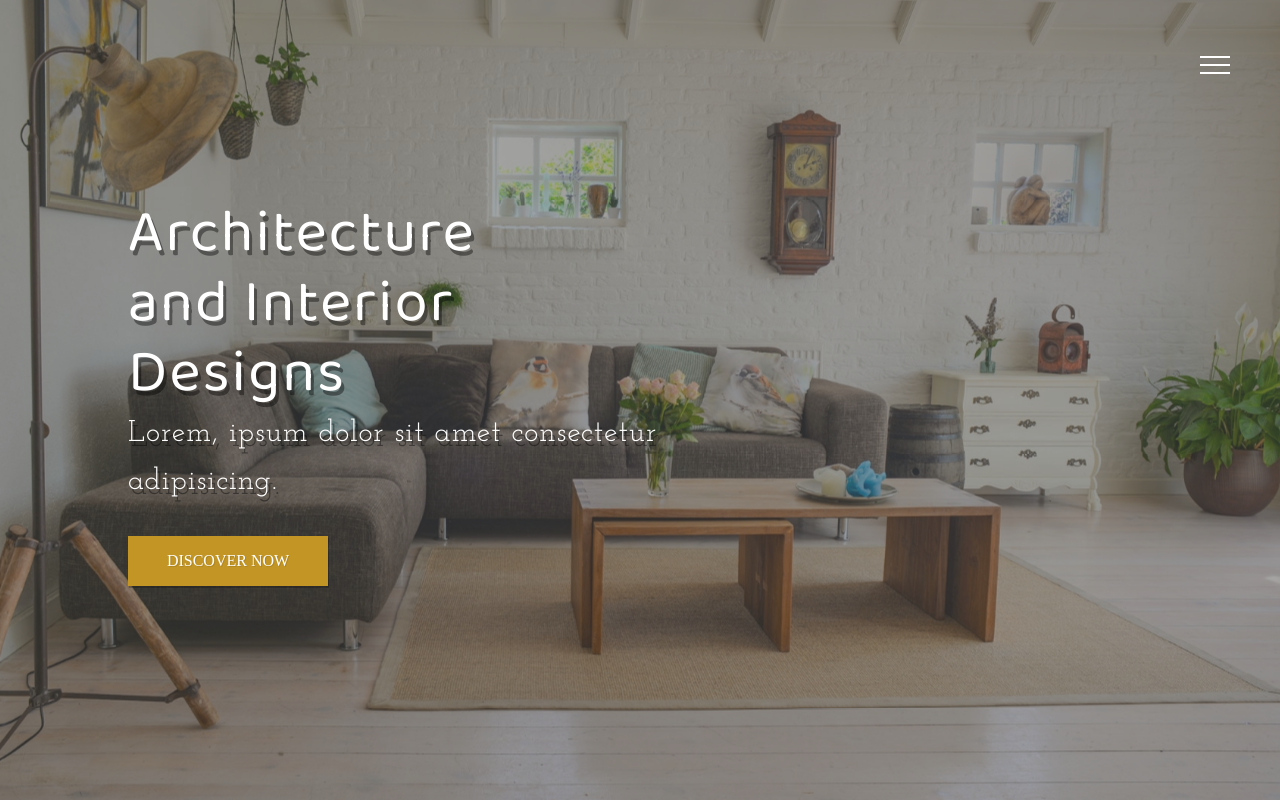
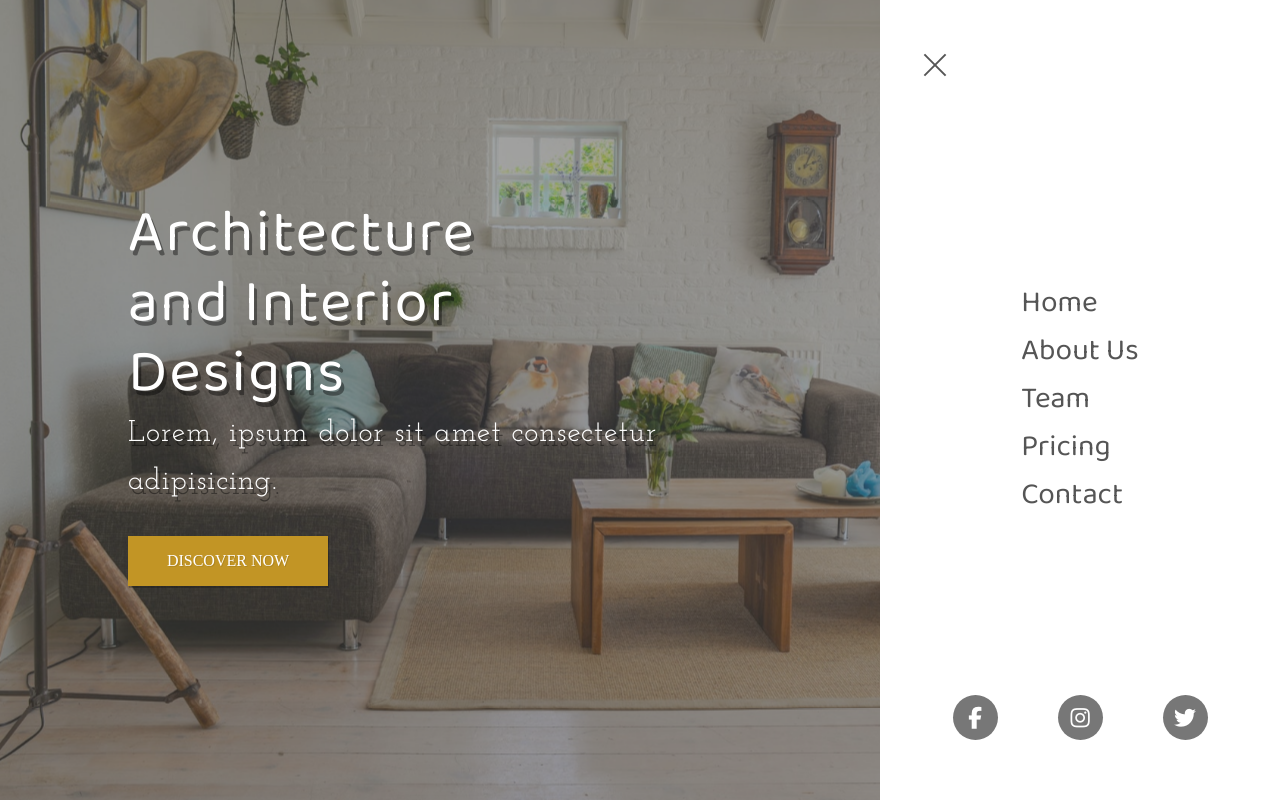
Before and after one commit to Aqil321821/HTML-CSS-JS-Projects-Repo, a plain HTML site: page 11-builder-website/index.html in a window 1280 px wide. Both pictures are taken after a click on the element 1215 px from the left and 65 px from the top of the page. Drawn offline with Linux system fonts and the light colour scheme; a web font is replaced by a local one.

Commit message:
sidebar done

```diff
--- a/11-builder-website/index.html
+++ b/11-builder-website/index.html
@@ -27,6 +27,31 @@
           <button>Discover Now</button>
         </div>
       </header>
+      <!-- sidebar menu drawer -->
+      <section class="sidebar">
+        <ul class="menu ">
+          <li class="menu-item">
+            <a href="#" class="menu-link" data-content="Home">Home</a>
+          </li>
+          <li class="menu-item">
+            <a href="#" class="menu-link" data-content="About Us">About Us</a>
+          </li>
+          <li class="menu-item">
+            <a href="#" class="menu-link" data-content="Team">Team</a>
+          </li>
+          <li class="menu-item">
+            <a href="#" class="menu-link" data-content="Pricing">Pricing</a>
+          </li>
+          <li class="menu-item">
+            <a href="#" class="menu-link" data-content="Contact">Contact</a>
+          </li>
+        </ul>
+        <div class="social-media">
+          <a href="#"><i class="fab fa-facebook-f"></i></a>
+          <a href="#"><i class="fab fa-instagram"></i></a>
+          <a href="#"><i class="fab fa-twitter"></i></a>
+        </div>
+      </section>
     </div>
 
     <script src="script.js" defer></script>
--- a/11-builder-website/script.js
+++ b/11-builder-website/script.js
@@ -0,0 +1,4 @@
+document.querySelector('.hamburger-menu').addEventListener('click', () => {
+  document.querySelector('.sidebar').classList.toggle('active');
+  document.querySelector('.hamburger-menu').classList.toggle('active');
+});
--- a/11-builder-website/style.css
+++ b/11-builder-website/style.css
@@ -78,7 +78,6 @@ html {
 .hamburger-menu {
   width: 3rem;
   height: 3rem;
-  /* border: 1px solid red; */
   position: fixed;
   top: 5rem;
   right: 5rem;
@@ -87,11 +86,84 @@ html {
   flex-direction: column;
   justify-content: space-evenly;
   cursor: pointer;
+  transition: right 0.7s;
 }
 .line {
   width: 100%;
   height: 0.2rem;
   background-color: #fff;
+}
+.hamburger-menu.active {
+  right: 33rem;
+}
+.hamburger-menu.active .line {
+  background-color: #555;
+}
+
+.hamburger-menu.active .line-1 {
+  transform: translateY(8px) rotate(45deg);
+  transition: all 0.5s;
+}
+.hamburger-menu.active .line-3 {
+  transform: translateY(-8px) rotate(-45deg);
+  transition: all 0.5s;
+}
+.hamburger-menu.active .line-2 {
+  opacity: 0;
+  visibility: hidden;
+  transition: all 0.5s;
+}
+/* sidebar */
+.sidebar {
+  width: 40rem;
+  height: 100vh;
+  position: fixed;
+  top: 0;
+  right: -40rem;
+  background-color: #fff;
+  display: flex;
+  flex-direction: column;
+  padding: 4rem;
+  justify-content: center;
+  align-items: center;
+  transition: right 0.5s;
+}
+.sidebar.active {
+  right: 0;
+}
+.menu-link {
+  font-family: 'Baloo Da 2', serif;
+  font-size: 4rem;
+  color: #555;
+  transition: all 0.3s;
+}
+.menu-link:hover {
+  color: #c29525;
+}
+.social-media {
+  position: absolute;
+  bottom: 3rem;
+  width: 100%;
+  display: flex;
+  justify-content: center;
+}
+
+.social-media i {
+  font-size: 2.2rem;
+  margin: 3rem;
+  width: 4.5rem;
+  height: 4.5rem;
+  background-color: #777;
+  color: #fff;
+  display: flex;
+  justify-content: center;
+  align-items: center;
+  border-radius: 50%;
+  transition: background-color 0.3s;
+}
+
+.social-media i:hover {
+  background-color: #c29525;
 }
 
 /* css keyframes for bg image of header */
```
